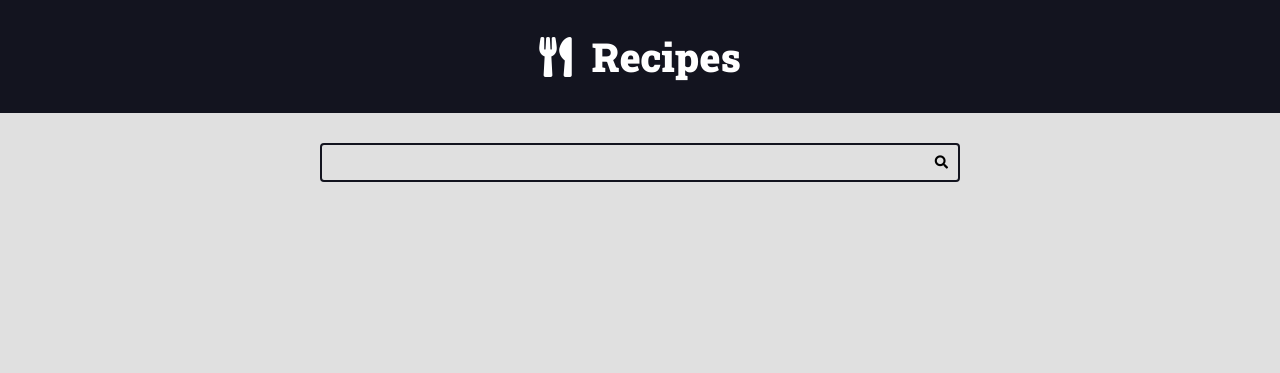
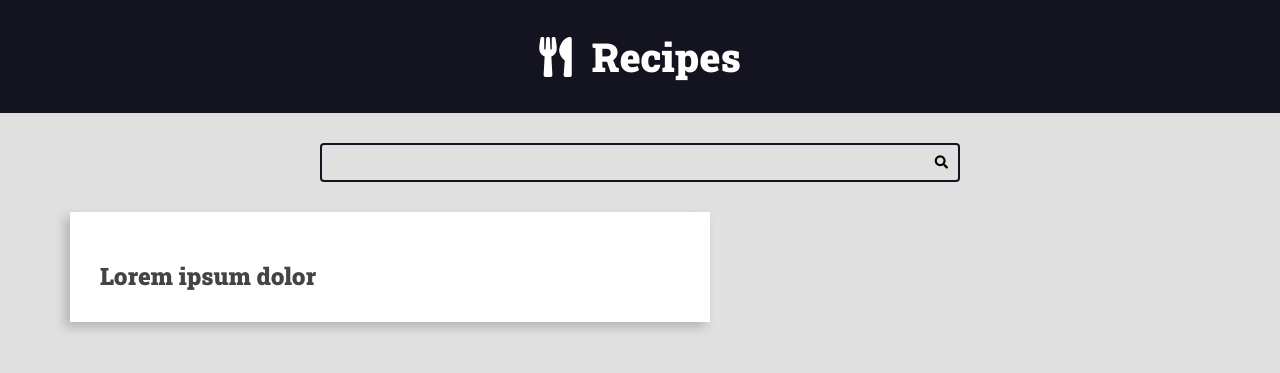
Before and after one commit to YuriVasconcelosJ/curso-django-projeto1, a Django app: page /recipes in a window 1280 px wide. Shown: the top 373 px of the page. Run offline with Django 5.2, Linux system fonts and the light colour scheme.

Commit message:
Card Recipe

```diff
--- a/recipes/templates/recipes/pages/home.html
+++ b/recipes/templates/recipes/pages/home.html
@@ -9,8 +9,13 @@
 
     <main class="main-content-container">
         <div class="main-content main-content-list container">
-            <div class="temp">
-
+            <div class="recipe recipe-list-item">
+                <div class="recipe-cover">
+                    <img src="" alt="">
+                </div>
+                <div class="recipe-title-container">
+                    <h2 class="recipe-title">Lorem ipsum dolor</h2>
+                </div>
             </div>
         </div>
     </main>
--- a/recipes/templates/recipes/partials/head.html
+++ b/recipes/templates/recipes/partials/head.html
@@ -72,6 +72,7 @@
             font-size: 1.6rem;
             font-family: var(--font-primary);
             background-color: var(--color-gray-1);
+            color: var(--color-dark-text)
         }
 
         .main-header-container {
@@ -169,6 +170,31 @@
             grid-template-columns: repeat(auto-fit, minmax(340px, 1fr));
             gap: var(--spacing-gutter-large);
         }
+
+        .recipe {
+            background: var(--color-white);
+            box-shadow: -5px 5px 10px rgba(0, 0, 0, .2);
+            transition: all 300ms ease-in-out;
+            transform: scale(1);
+        }
+
+        .recipe img {
+            max-width: 100%;
+
+        }
+
+        .recipe-list-item {
+            max-width: 64rem;
+        }
+
+        .recipe-list-item:hover {
+            transform: scale(1.05);
+            box-shadow: -8px 8px 18px rgba(0, 0, 0, .25);
+        }
+
+        .recipe-title-container {
+            padding: var(--spacing-gutter-medium);
+        }
     </style>
 
 </head>
--- a/recipes/templates/recipes/partials/header.html
+++ b/recipes/templates/recipes/partials/header.html
@@ -1,7 +1,7 @@
 <header class="main-header-container">
     <div class="main-header container">
         <h1>
-            <a class="main-logo" href="/">
+            <a class="main-logo" href="/recipes">
                 <i class="fas fa-utensils main-logo-icon"></i>
                 <span class="main-logo-text">Recipes</span>
             </a>
```
